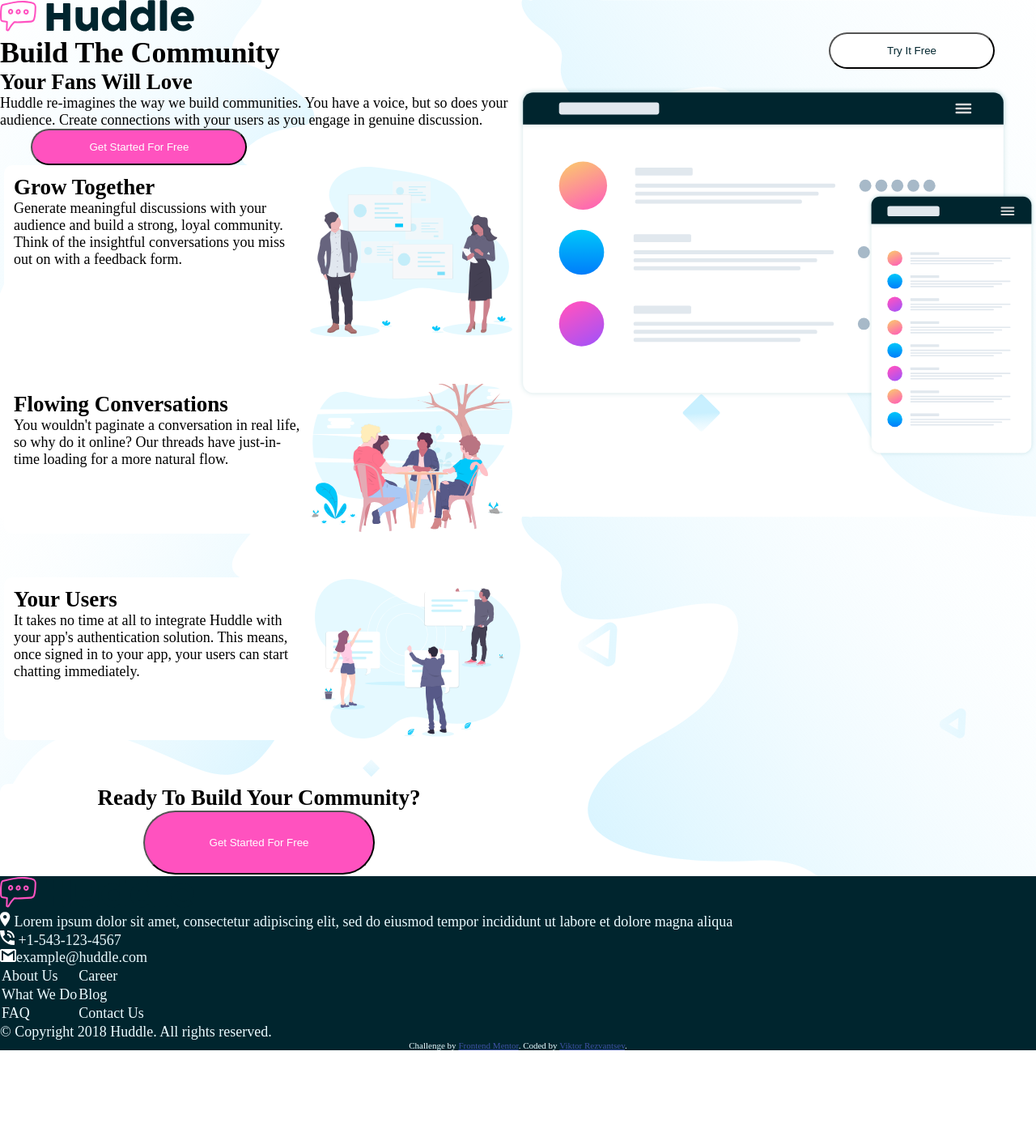
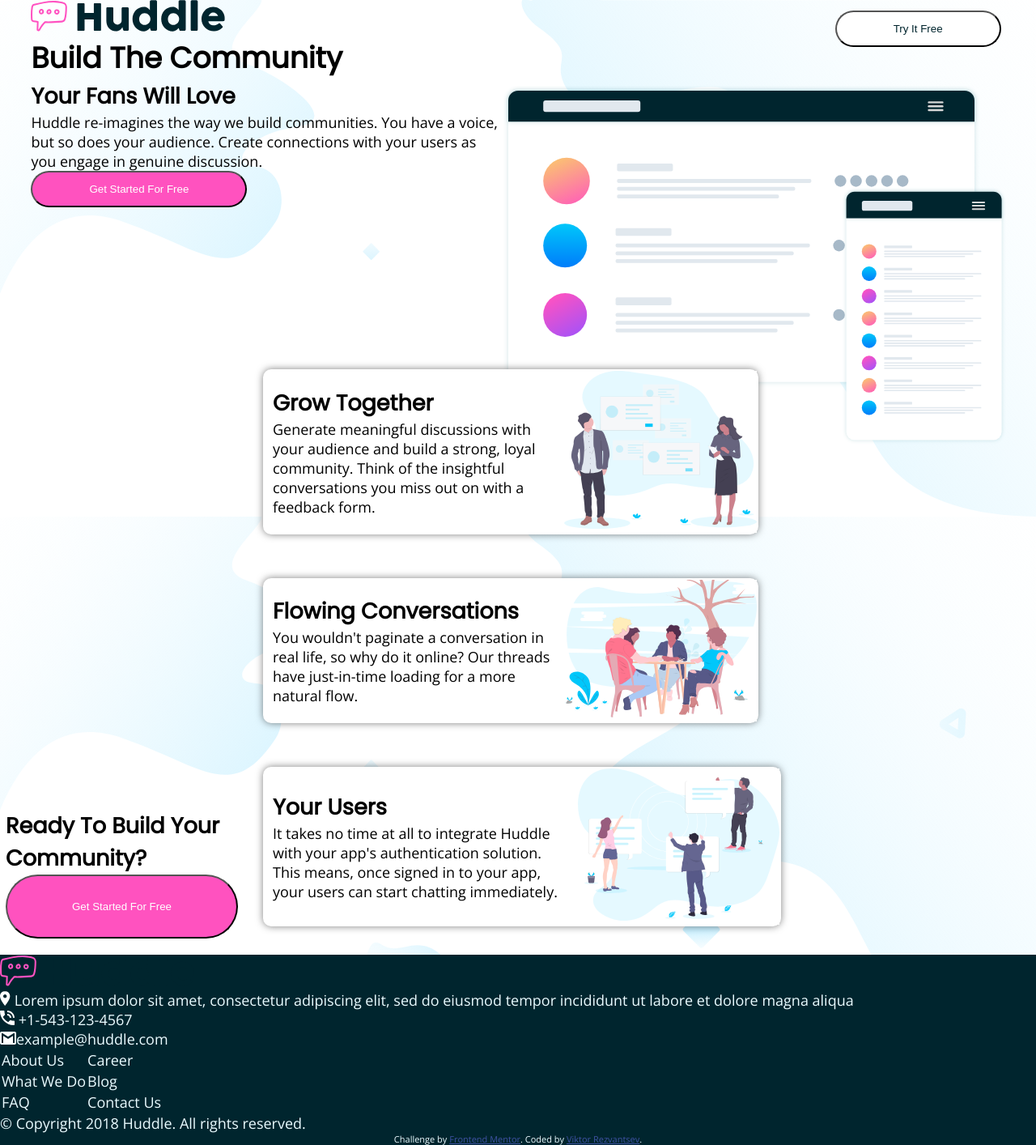
Before and after one commit to Geroid/Huddle-langing-page, a plain HTML site: page huddle-landing-page-with-alternating-feature-blocks-master/index.html in a window 1280 px wide. Shown: the whole page at 81% size. Before the commit the page ends 1297 px from the top, so only its background shows below. Drawn offline with nearby package versions, Linux system fonts and the light colour scheme.

Commit message:
media cards position

```diff
--- a/huddle-landing-page-with-alternating-feature-blocks-master/index.html
+++ b/huddle-landing-page-with-alternating-feature-blocks-master/index.html
@@ -11,13 +11,15 @@
 
   <!-- Feel free to remove these styles or customise in your own stylesheet 👍 -->
   <style>
+     @import url('https://fonts.googleapis.com/css?family=Open+Sans&display=swap');
+     @import url('https://fonts.googleapis.com/css?family=Poppins&display=swap');
     .attribution { font-size: 11px; text-align: center; }
     .attribution a { color: hsl(228, 45%, 44%); }
   </style>
 </head>
 <body>
-  <div>
-    <div class="leftpar">
+  <div class="maintitle">
+    <div>
       <img src="images/logo.svg" alt="backgound">
       <button class="btn-try btn-white">Try It Free</button>
       <p>
@@ -31,6 +33,7 @@
       <button class="btn leftpar btn-pink">Get Started For Free</button>
       </p>
     </div>
+  </div>
     <div class="media flipped">
       <div class="image">
         <img src="images/illustration-grow-together.svg" alt="illustration-grow-together" class="picsize">
@@ -45,7 +48,6 @@
       </div>
   </div>
 
-  </div>
   <div class="media flipped">
     <div class="image">
       <img src="images/illustration-flowing-conversation.svg" alt="illustration-flowing-conversation" class="picsize">
@@ -70,11 +72,11 @@
       </p>
     </div>
   </div>
-  <div class="media2">
-  <p>
-  <h2>Ready To Build Your Community?</h2>
-  <button class="btn-started btn-pink">Get Started For Free</button>
-  </p>
+  <div class="media2 f">
+    <div class="text">
+      <h2>Ready To Build Your Community?</h2>
+      <button class="btn-started btn-pink">Get Started For Free</button>
+    </div>
   </div>
 
 
--- a/huddle-landing-page-with-alternating-feature-blocks-master/style.css
+++ b/huddle-landing-page-with-alternating-feature-blocks-master/style.css
@@ -6,11 +6,24 @@
 html{
 	height: 100%;
 }
+h1{
+    font-family: 'Poppins';
+    font-style: normal;
+    font-weight: 600;
+}
+h2{
+    font-family: 'Poppins';
+    font-style: normal;
+    font-weight: 600;
+}
 body {
     background: url(images/bg-hero-desktop.svg);
     background-size: contain;
     font-size: 18px;
     height: 100%;
+    font-family: 'Open Sans', sans-serif;
+    font-style: normal;
+    font-weight: 400, 700;
 }
 
 .btn:link,
@@ -28,8 +41,9 @@
     padding: 13px 70px;
     border-radius: 35px;
 }
-.leftpar{
-    left: 3%;
+.maintitle{
+    margin-left: 3%;
+    position: relative;
 }
 .rightpic {
     float: right; /* Выравнивание по правому краю */
@@ -37,6 +51,7 @@
     width: 50%;
     height: 50%;
     padding-top: 5%;
+    margin-right: 3%;
    }
 .rightmediapic {
     float: right; /* Выравнивание по правому краю */
@@ -48,31 +63,40 @@
 .picsize{
     width:100%;
     height: 100%;
+    padding-left: 2%;
 }
 .media {
-    float: center;
+    position: relative;
     margin: 0 0 5px 5px; /* Отступы вокруг фотографии */
     border: 2px solid #fff;
-    box-shadow: darkgray;
+    box-shadow: 0 0 10px rgba(0,0,0,0.5); /* Параметры тени */
     border-radius: 10px;
     background-color: #fff;
     max-width: 50%;
 }
 
 .media {
+    left:25%;
+    top:25%;
     display: grid;
+    align-items: center;
     grid-template-columns: 1fr 3fr;
     grid-template-areas: "img content";
     margin-bottom: 3em;
 }
 .media2 {
-    float: center; /* Выравнивание по правому краю */
+    margin: 0 0 5px 5px; /* Отступы вокруг фотографии */
     border: 2px solid #fff;
-    box-shadow: darkgray;
     border-radius: 10px;
     background-color: #fff;
     max-width: 50%;
-    text-align: center;
+}
+.media2{
+    left:25%;
+    top:25%;
+    display: grid;
+    grid-template-columns: 3fr 3fr;
+    margin-bottom: 1em;
 }
 .media.flipped {
     grid-template-columns: 3fr 2fr;
```
